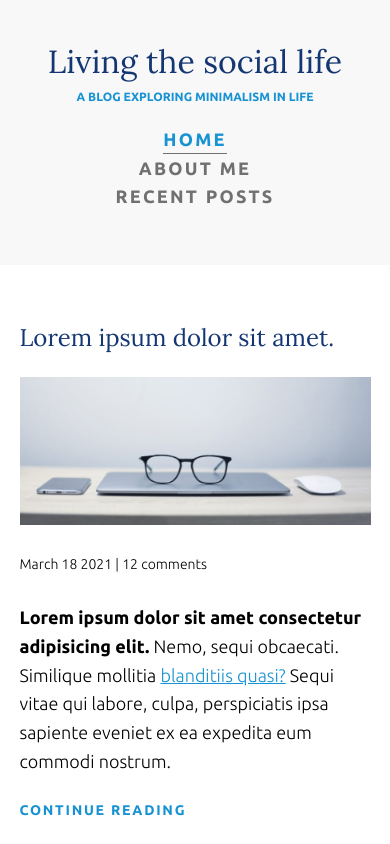
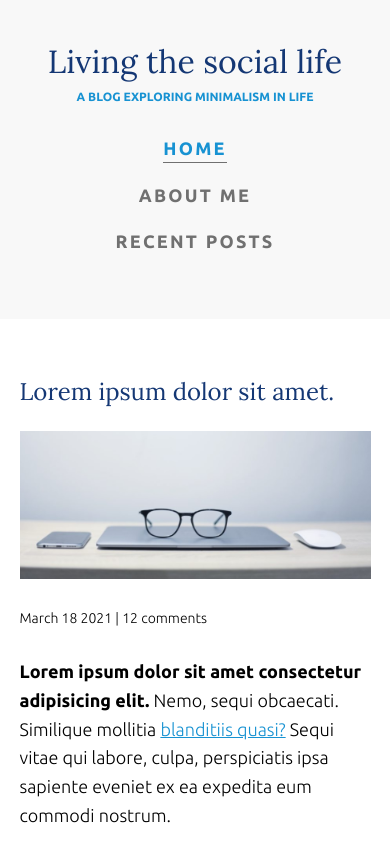
Before and after one commit to BadAllOff/minimalist_life_blog_react, a React (Create React App) app: page /#/ in a window 390 px wide. Shown: the top 844 px of the page. Built offline with nearby package versions, Linux system fonts and the light colour scheme.

Commit message:
Fix: margin in navigation links in mobile view

```diff
--- a/src/components/header/styles/header.js
+++ b/src/components/header/styles/header.js
@@ -23,6 +23,7 @@ export const NavList = styled.ul`
   }
 `;
 export const NavListItem = styled.li`
+  margin: 0.5em 0;
   @media (min-width: 820px) {
     margin-left: 2em;
   }
```
